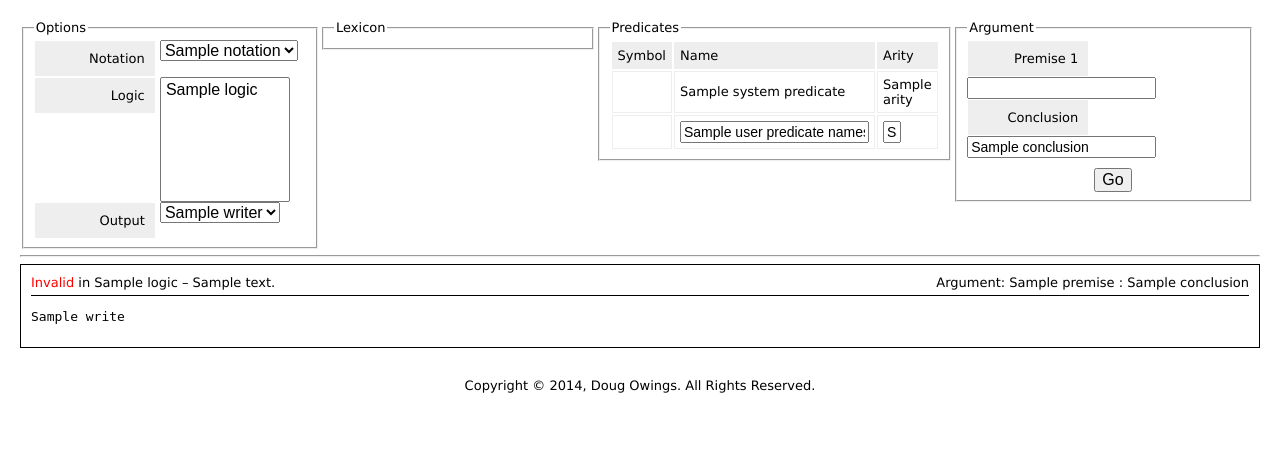
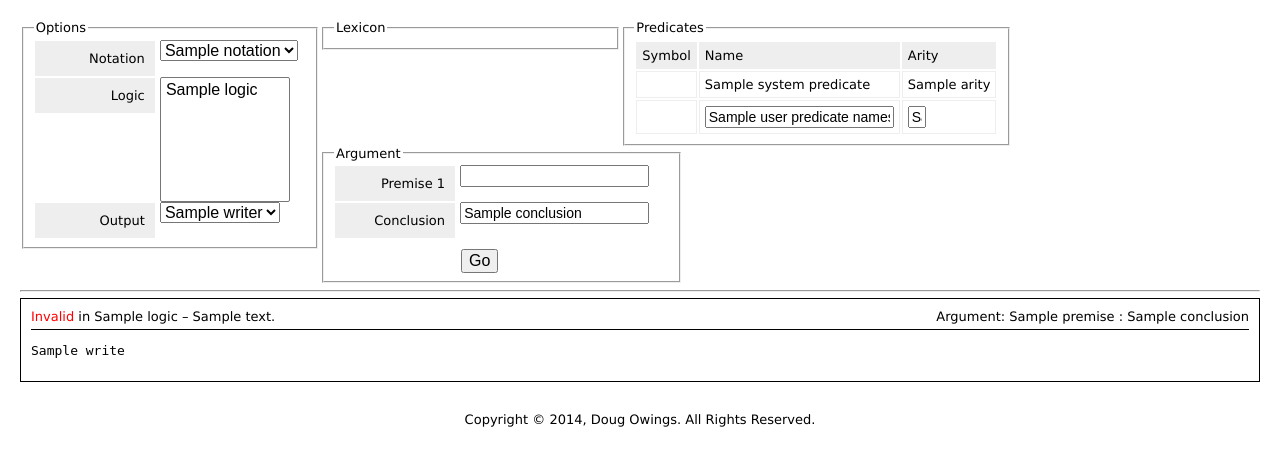
Before and after one commit to owings1/pytableaux, a Python web app: template src/www/views/prove.html in a window 1280 px wide. Shown: the part 35-501 px from the top of the page. Run offline with Jinja, Linux system fonts and the light colour scheme; the template is opened without the code that fills it: most values are stand-ins (such as "Sample title", 1, 10 or a date in 2020).

Commit message:
fixes #2

```diff
--- a/src/www/static/css/app.css
+++ b/src/www/static/css/app.css
@@ -34,7 +34,7 @@ form.argument {
 
 form.argument fieldset {
     float: left;
-    width: 22%;
+    min-width: 22%;
     border-color: #eee;
 }
 
```
